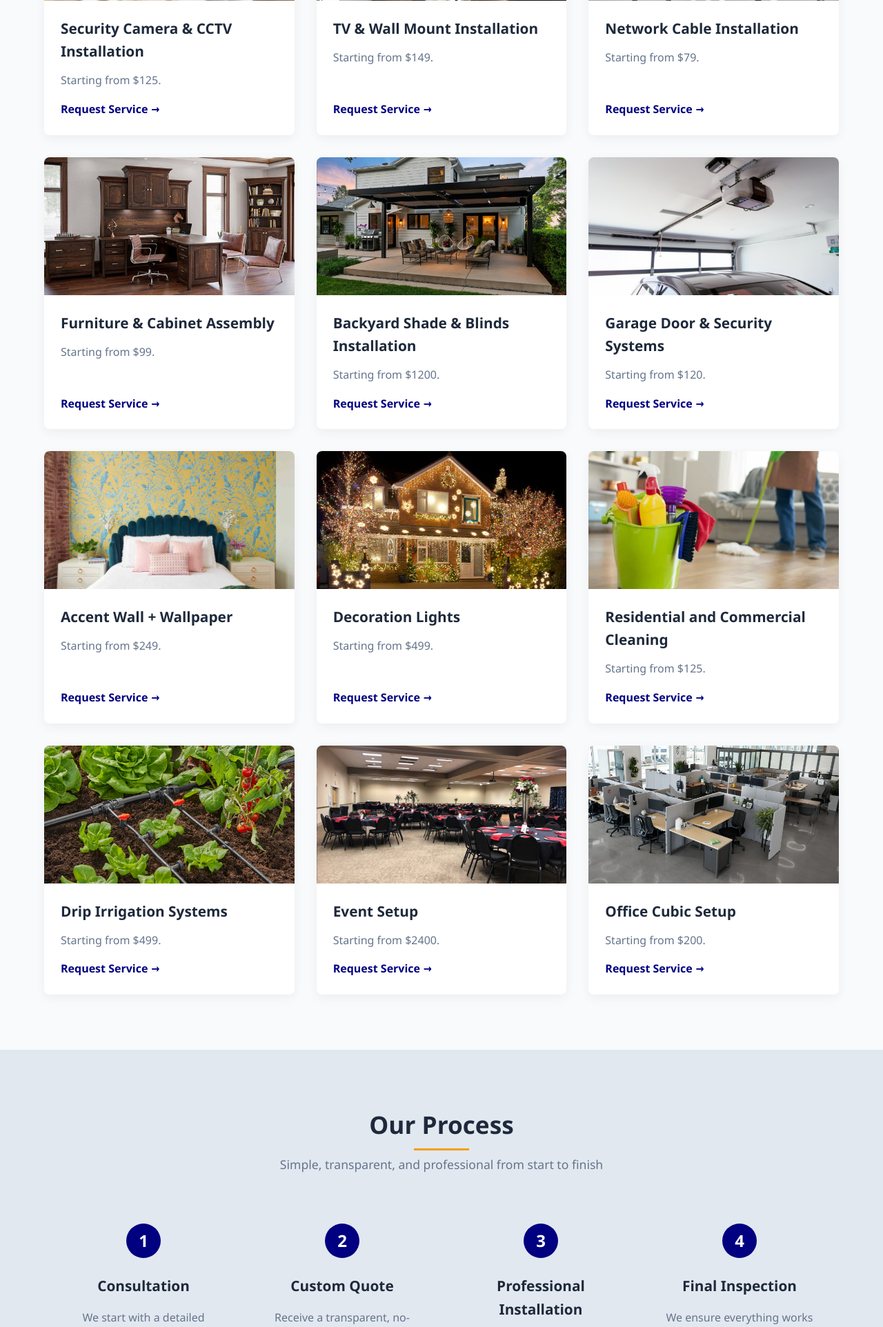
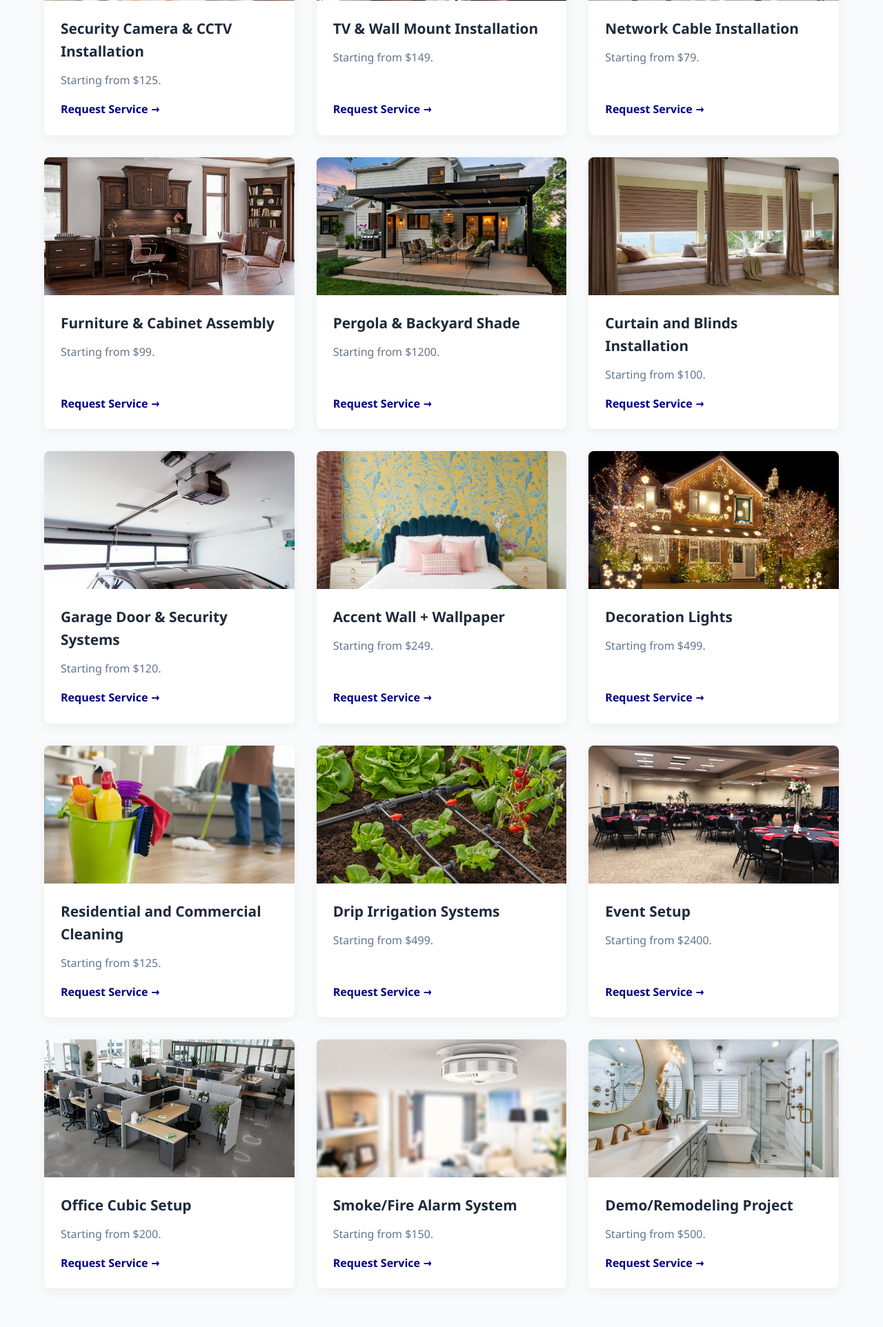
Before and after one commit to nicnonnious/kamole, a Flask app: page / in a window 1280 px wide. Shown: the part 1027-2951 px from the top of the page at 69% size. Run offline with Flask 3, Linux system fonts and the light colour scheme.

Commit message:
added more services

```diff
--- a/templates/index.html
+++ b/templates/index.html
@@ -90,8 +90,16 @@
                 <div id="backyard-shade" class="service-card">
                     <div class="service-image" style="background-image: url('../static/img/shade.jpg');"></div>
                     <div class="service-content">
-                        <h3>Backyard Shade & Blinds Installation</h3>
+                        <h3>Pergola & Backyard Shade</h3>
                         <p>Starting from $1200.</p>
+                        <a href="#contact" class="service-link">Request Service</a>
+                    </div>
+                </div>
+                <div id="curtain-blinds" class="service-card">
+                    <div class="service-image" style="background-image: url('../static/img/blinds.jpg');"></div>
+                    <div class="service-content">
+                        <h3>Curtain and Blinds Installation</h3>
+                        <p>Starting from $100.</p>
                         <a href="#contact" class="service-link">Request Service</a>
                     </div>
                 </div>
@@ -148,6 +156,22 @@
                     <div class="service-content">
                         <h3>Office Cubic Setup</h3>
                         <p>Starting from $200.</p>
+                        <a href="#contact" class="service-link">Request Service</a>
+                    </div>
+                </div>
+                <div id="smoke-alarm" class="service-card">
+                    <div class="service-image" style="background-image: url('../static/img/smokealarm.jpg');"></div>
+                    <div class="service-content">
+                        <h3>Smoke/Fire Alarm System</h3>
+                        <p>Starting from $150.</p>
+                        <a href="#contact" class="service-link">Request Service</a>
+                    </div>
+                </div>
+                <div id="demo-remodel" class="service-card">
+                    <div class="service-image" style="background-image: url('../static/img/demoremodel.jpg');"></div>
+                    <div class="service-content">
+                        <h3>Demo/Remodeling Project</h3>
+                        <p>Starting from $500.</p>
                         <a href="#contact" class="service-link">Request Service</a>
                     </div>
                 </div>
@@ -355,7 +379,8 @@
                                 <option value="tv">TV & Wall Mount Installation</option>
                                 <option value="network">Network Cable Installation</option>
                                 <option value="furniture">Furniture Assembly</option>
-                                <option value="shade">Backyard Shade & Blinds Installation</option>
+                                <option value="shade">Pergola & Backyard Shade</option>
+                                <option value="curtains">Curtain and Blinds Installation</option>
                                 <option value="garage">Garage Door Systems</option>
                                 <option value="accent-wall">Accent Wall + Wallpaper</option>
                                 <option value="lights">Decoration Lights</option>
@@ -363,6 +388,8 @@
                                 <option value="irrigation">Drip Irrigation Systems</option>
                                 <option value="event">Event Setup</option>
                                 <option value="office">Office Cubic Setup</option>
+                                <option value="smoke-alarm">Smoke/Fire Alarm System</option>
+                                <option value="demo-remodel">Demo/Remodeling Project</option>
                                 <option value="other">Other Services</option>
                             </select>
                         </div>
```
Also changed, not shown: static/img/blinds.jpg (added), static/img/demoremodel.jpg (added), static/img/smokealarm.jpg (added).
